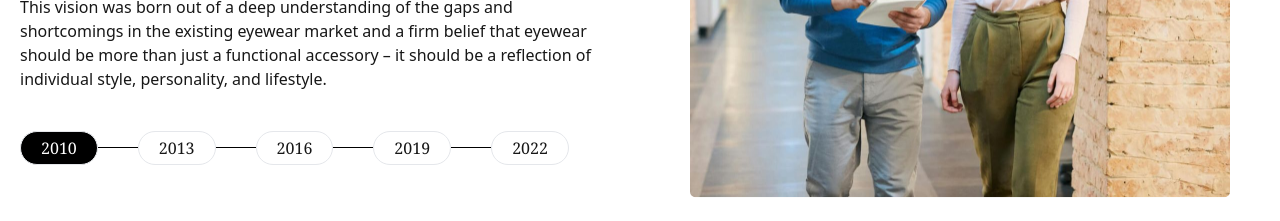
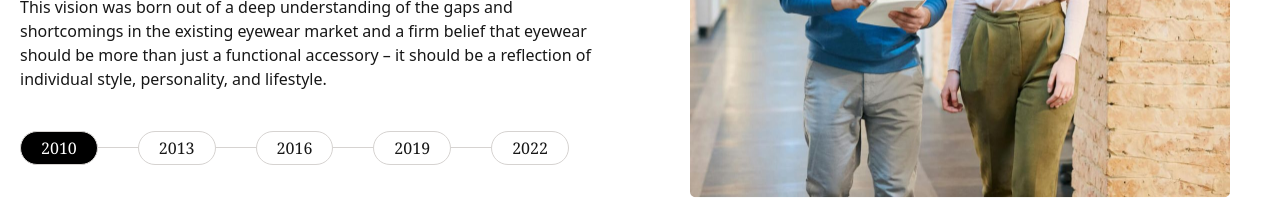
Before and after one commit to Yagya-Adh/opticals, a Next.js app: page /about in a window 1280 px wide. Shown: the part 2060-2281 px from the top of the page. Built offline with nearby package versions, Linux system fonts and the light colour scheme.

Commit message:
border color fix to bg-stone-300 inside horizontal time line

```diff
--- a/app/components/about/HorizontalTimeLine.tsx
+++ b/app/components/about/HorizontalTimeLine.tsx
@@ -45,7 +45,7 @@ const HorizontalTimeLine = () => {
         {YEARS?.map((time) => (
           <div key={time.id} className="flex items-center">
             <h1
-              className={`rounded-full border px-5  py-1 font-serif
+              className={`rounded-full border border-stone-300 px-5  py-1 font-serif
             ${time.isStart ? "bg-black text-white" : ""}
 
             `}
@@ -53,7 +53,7 @@ const HorizontalTimeLine = () => {
               {time.year}
             </h1>
             {!time.isEnd ? (
-              <div className="border-black border-b w-10"></div>
+              <div className="border-stone-300 border-b w-10"></div>
             ) : (
               ""
             )}
```
